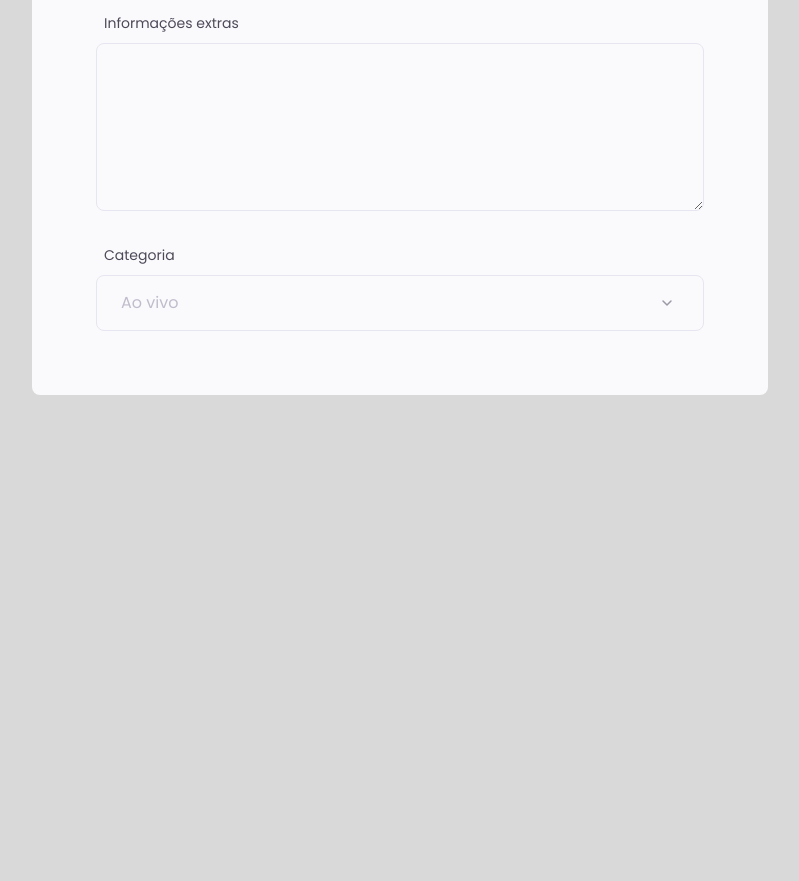
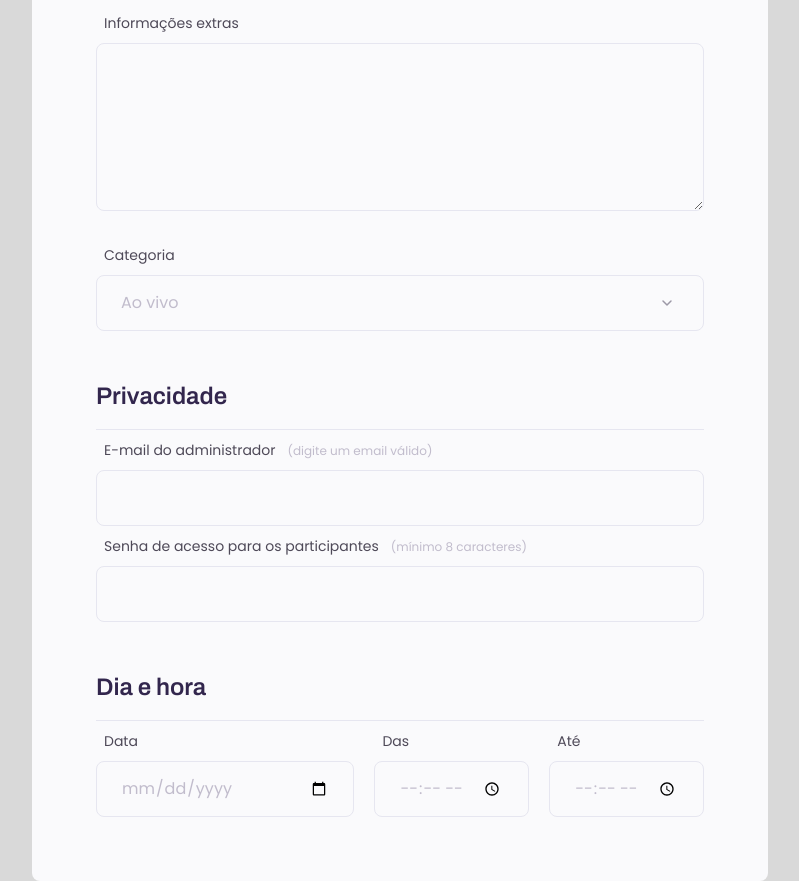
Before and after one commit to ManuelaAlecio/explorer-project-03, a plain HTML site: page index.html in a window 1280 px wide. Shown: the part 768-1649 px from the top of the page, without its empty margins (240-1039 px from the left). Before the commit the page ends 1163 px from the top, so only its background shows below. Drawn offline with Linux system fonts and the light colour scheme.

Commit message:
date-time and privacy

```diff
--- a/index.html
+++ b/index.html
@@ -19,6 +19,7 @@
         <p>O primeiro passo, é preencher esse formulário de inscrição.</p>
       </header>
       <form>
+
         <fieldset>
           <div class="fieldset-wrapper">
 
@@ -55,6 +56,48 @@
 
           </div>
         </fieldset>
+
+        <fieldset>
+          <div class="fielset-wrapper">
+            <legend>Privacidade</legend>
+
+            <div class="input-wrapper">
+              <label for="event-email">E-mail do administrador<span>(digite um email válido)<span></label>
+              <input type="email" id="event-email"/>
+            </div>
+
+            <div class="input-wrapper">
+              <label for="event-password">Senha de acesso para os participantes<span>(mínimo 8 caracteres)<span></label>
+              <input type="password" id="event-password"/>
+            </div>
+
+          </div>
+        </fieldset>
+
+        <fieldset>
+          <div class="fielset-wrapper">
+            <legend>Dia e hora</legend>
+
+            <div class="col-3">
+              <div class="input-wrapper">
+                <label for="event-date">Data</label>
+                <input type="date" id="event-date"/>
+              </div>
+
+              <div class="input-wrapper">
+                <label for="event-begin">Das</label>
+                <input type="time" id="event-begin"/>
+              </div>
+
+              <div class="input-wrapper">
+                <label for="event-end">Até</label>
+                <input type="time" id="event-end"/>
+              </div>
+            </div>
+
+          </div>
+        </fieldset>
+
       </form>
     </div>
   </body>
--- a/style.css
+++ b/style.css
@@ -59,6 +59,10 @@ form {
   width: 736px;
 
   padding: 64px;
+
+  display: flex;
+  flex-direction: column;
+  gap: 48px;
 }
 
 fieldset {
@@ -139,3 +143,12 @@ fieldset legend {
   background-repeat: no-repeat;
   background-position: right 24px top 50%;
 }
+
+.col-3 {
+  display: flex;
+  gap: 20px;
+}
+
+.col-3 > div:nth-child(1) {
+  width: 100%;
+}
```
